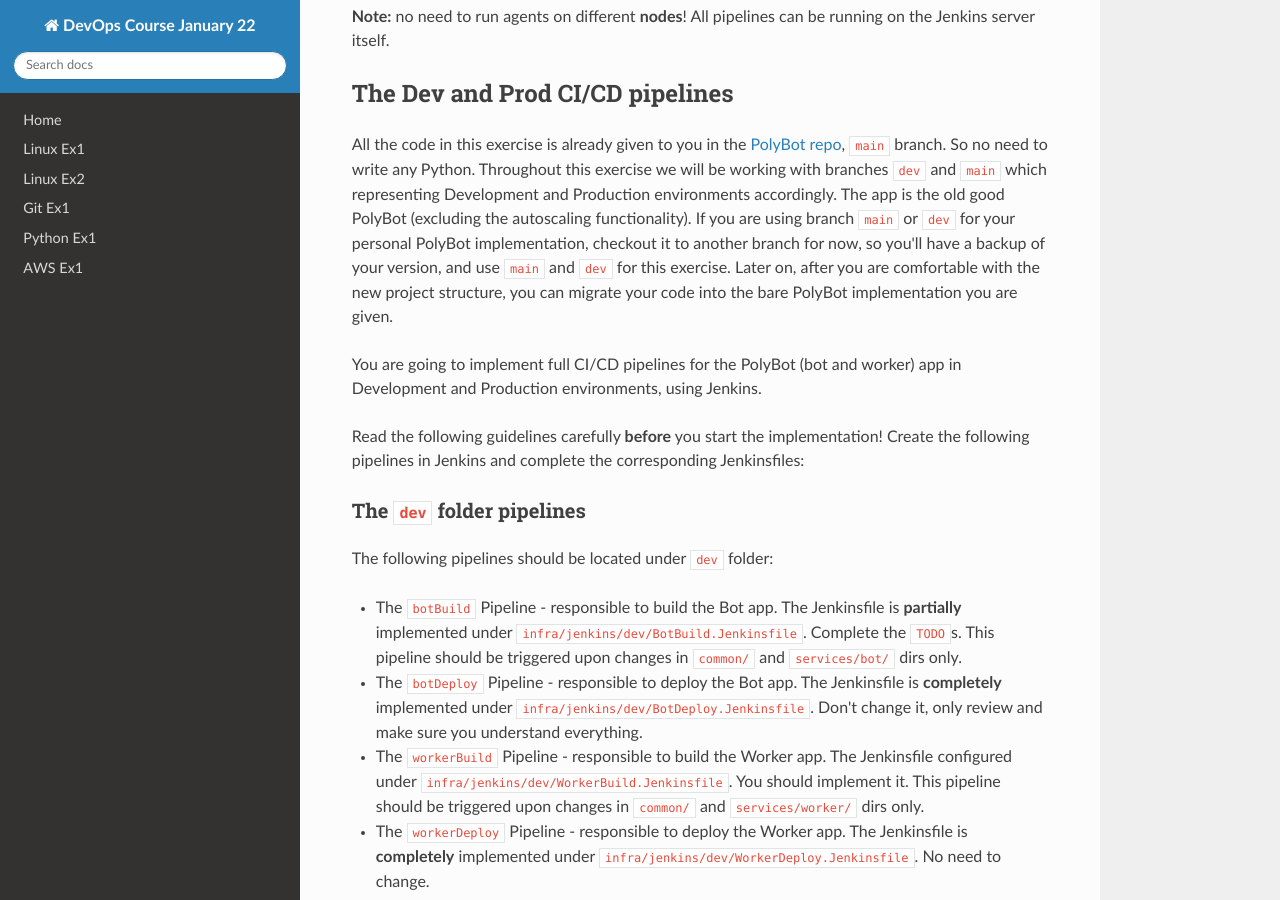
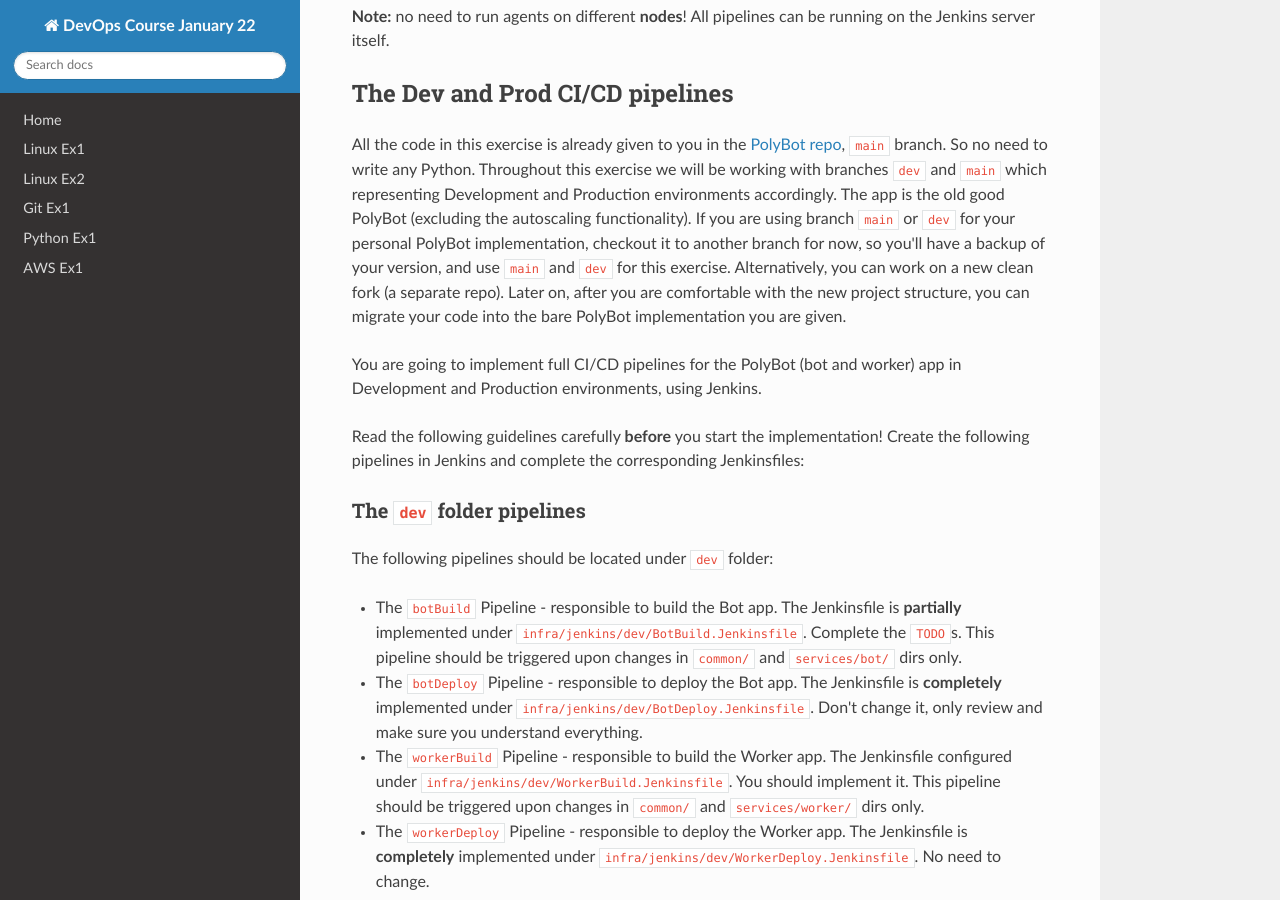
Before and after one commit to alonitac/DevOpsJan22, an MkDocs documentation site: the page built from docs/jenkins_ex1.md, in a window 1280 px wide and 900 px high, scrolled down 1597 px. Built offline with MkDocs 1.6.1, drawn with Linux system fonts in a browser that asks for light colours; nearby versions of some CDN libraries.

Commit message:
jenkins ex done

```diff
--- a/docs/jenkins_ex1.md
+++ b/docs/jenkins_ex1.md
@@ -50,7 +50,7 @@ After you've done it, no need any more to authenticate in ECR (`aws ecr get-logi
 
 All the code in this exercise is already given to you in the [PolyBot repo](https://github.com/alonitac/PolyBot), `main` branch. So no need to write any Python.
 Throughout this exercise we will be working with branches `dev` and `main` which representing Development and Production environments accordingly. The app is the old good PolyBot (excluding the autoscaling functionality).
-If you are using branch `main` or `dev` for your personal PolyBot implementation, checkout it to another branch for now, so you'll have a backup of your version, and use `main` and `dev` for this exercise. Later on, after you are comfortable with the new project structure, you can migrate your code into the bare PolyBot implementation you are given.
+If you are using branch `main` or `dev` for your personal PolyBot implementation, checkout it to another branch for now, so you'll have a backup of your version, and use `main` and `dev` for this exercise. Alternatively, you can work on a new clean fork (a separate repo). Later on, after you are comfortable with the new project structure, you can migrate your code into the bare PolyBot implementation you are given.
 
 You are going to implement full CI/CD pipelines for the PolyBot (bot and worker) app in Development and Production environments, using Jenkins.
 
```
